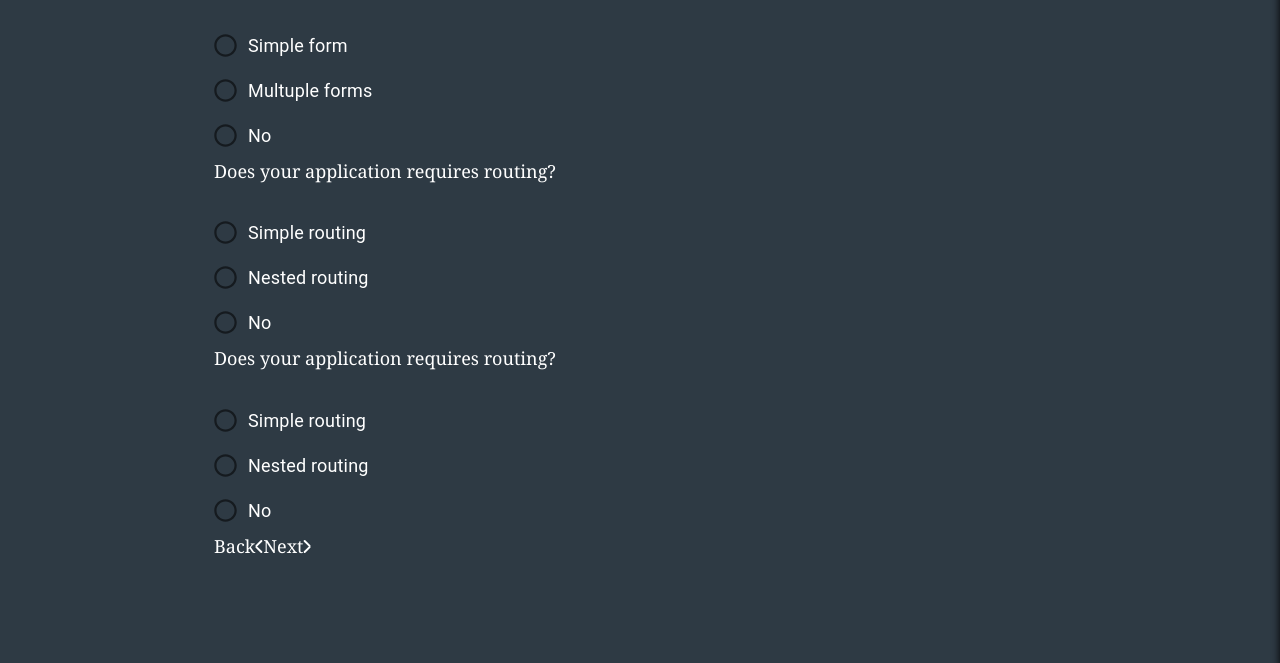
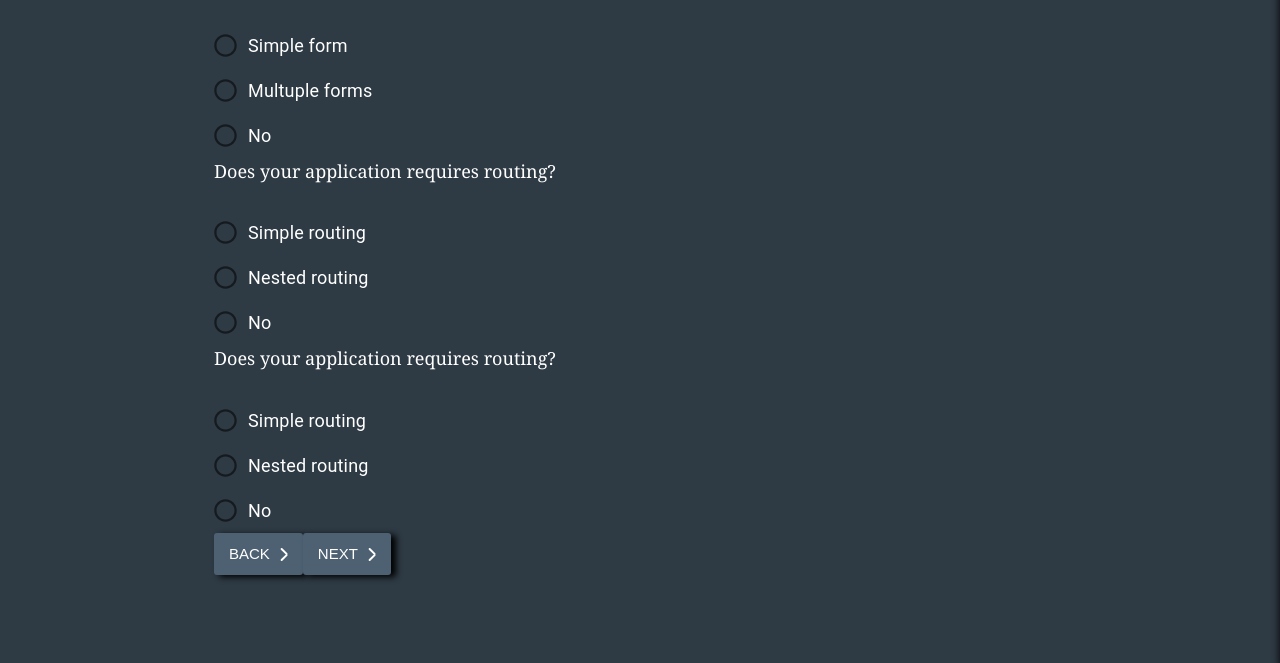
Before and after one commit to elyfuentes27/ReactStarter, a Gatsby site: page /question-2 in a window 1280 px wide. Shown: the part 137-800 px from the top of the page. Built offline with nearby package versions, Linux system fonts and the light colour scheme; Gatsby itself is replaced by a stand-in of ours.

Commit message:
added cta on every page

```diff
--- a/src/pages/question-2.js
+++ b/src/pages/question-2.js
@@ -3,8 +3,7 @@ import { Link } from "gatsby"
 
 import Layout from "../components/layout"
 import SEO from "../components/seo"
-
-import Arrow from "../components/arrow"
+import Cta from "../components/cta"
 import Radio from '@material-ui/core/Radio';
 import RadioGroup from '@material-ui/core/RadioGroup';
 import FormControlLabel from '@material-ui/core/FormControlLabel';
@@ -53,13 +52,11 @@ const SecondPage = () => (
     </RadioGroup>
 
     <Link to="/">
-      <span>Back</span>
-      <Arrow type="back"/>
+      <Cta text="Back" type="back"/>
     </Link>
 
     <Link to="/question-3/">
-      <span>Next</span>
-      <Arrow type="next"/>
+      <Cta text="Next" type="next"/>
     </Link>
 
 
--- a/src/pages/question-4.js
+++ b/src/pages/question-4.js
@@ -4,7 +4,7 @@ import { Link } from "gatsby"
 import Layout from "../components/layout"
 import SEO from "../components/seo"
 
-import Arrow from "../components/arrow"
+import Cta from "../components/cta"
 import Radio from '@material-ui/core/Radio';
 import RadioGroup from '@material-ui/core/RadioGroup';
 import FormControlLabel from '@material-ui/core/FormControlLabel';
@@ -53,8 +53,7 @@ const FourthPage = () => (
     </RadioGroup>
 
     <Link to="/result/">
-      <span>Finish</span>
-      <Arrow type="next"/>
+      <Cta text="Finish" type="next"/>
     </Link>
   </Layout>
 )
```
Also changed, not shown: src/pages/question-3.js (+3 -5 lines).
